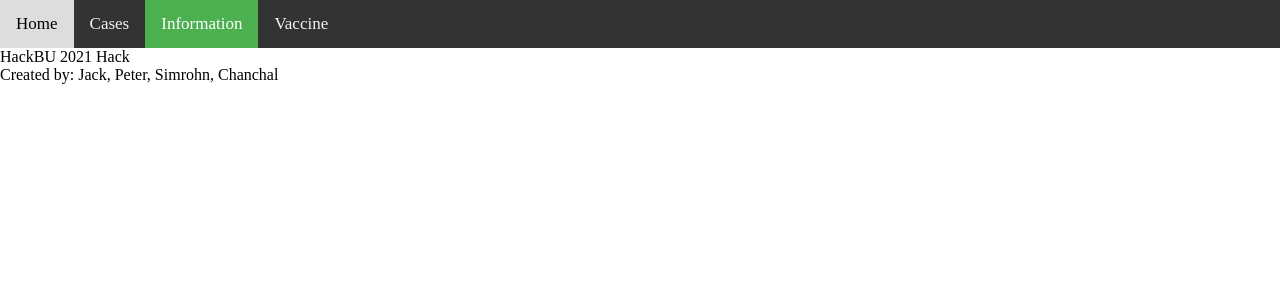
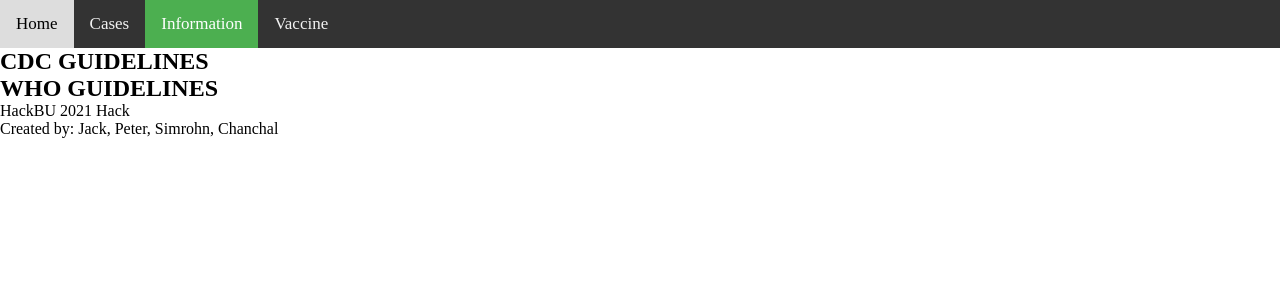
Before and after one commit to JA7ja/CovidForecast, a Flask app: page /info.html in a window 1280 px wide. Shown: the top 300 px of the page. Run offline with Flask 2, Linux system fonts and the light colour scheme; the visitor is signed in with stand-in values (Sample User, id 1); data that the repository does not hold is empty.

Commit message:
Info page displays stuff

```diff
--- a/app.py
+++ b/app.py
@@ -82,6 +82,8 @@ def info():
     #list of strings
     cdc_guidelines = get_cdc_recs()
 
+    print(who_guidelines)
+
     #Displays the HTML
     return render_template('info.html', who=who_guidelines, cdc=cdc_guidelines)
 
--- a/templates/info.html
+++ b/templates/info.html
@@ -11,6 +11,21 @@
 		<a class="active" href="info.html">Information</a>
 		<a href="vaccine.html">Vaccine</a>
 	</div>
+
+	<h2>CDC GUIDELINES</h2>
+
+	{% for tip in cdc %}
+		<div>{{ tip }}</div>
+	{% endfor %}
+
+	<h2>WHO GUIDELINES</h2>
+
+	{% for tip in who %}
+		<div>{{ tip }}</div>
+	{% endfor %}
+
+
+
 </body>
 <footer>
 	<p>HackBU 2021 Hack</p>
```
